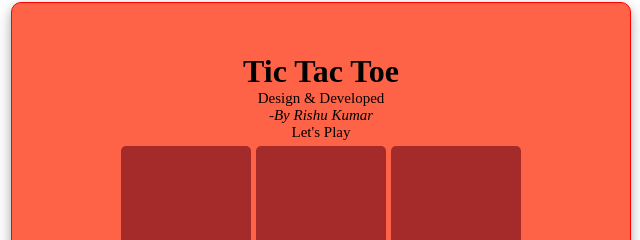
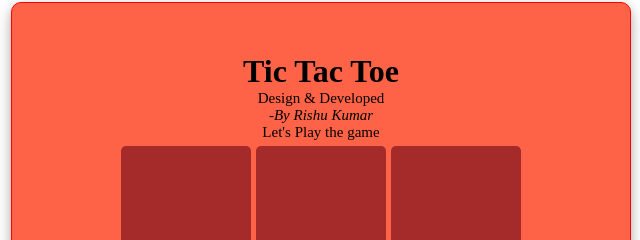
Before and after one commit to rk12-max/Tic-Toc-Toe, a plain HTML site: page index.html in a window 1280 px wide. Shown: the part 98-338 px from the top of the page, 319-959 px from the left. Drawn offline with Linux system fonts and the light colour scheme.

Commit message:
change on html file

```diff
--- a/index.html
+++ b/index.html
@@ -12,7 +12,7 @@
     <div class="card">
         <h1>Tic Tac Toe</h1>
         <p>Design & Developed<br><i>-By Rishu Kumar</i></p>
-        <p id="player">Let's Play</p>
+        <p id="player">Let's Play the game</p>
         <center>
             <table border="0" cellspacing="5">
                 <tr>
```
